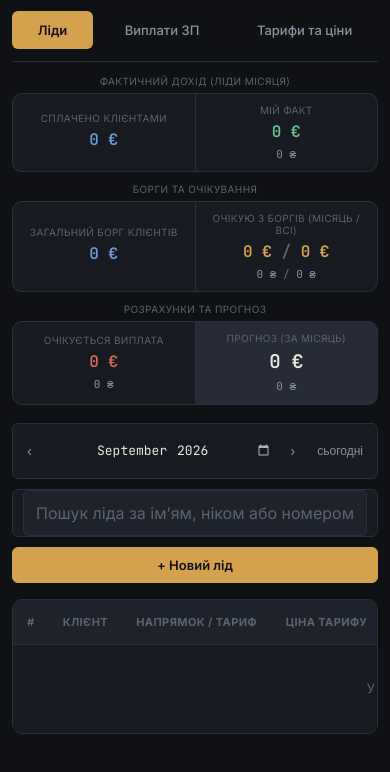
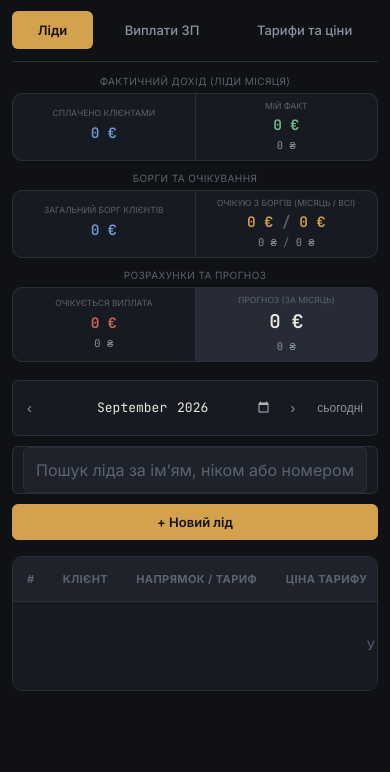
Before and after one commit to vladosssssssss/staty, a plain HTML site: page index.html in a window 390 px wide. Shown: the part 64-836 px from the top of the page. Drawn offline with Linux system fonts and the light colour scheme; no server answers.

Commit message:
Update style.css

```diff
--- a/style.css
+++ b/style.css
@@ -133,7 +133,6 @@ table { width: 100%; border-collapse: collapse; }
 .form-row--split { display: grid; grid-template-columns: 1fr 1fr; gap: 16px; }
 .lead-edit-grid { display: grid; grid-template-columns: 1fr 1fr; gap: 16px; margin-bottom: 12px; }
 
-/* Глобальні стилі полів */
 input[type="text"], input[type="number"], input[type="date"], input[type="month"], select, textarea { width: 100%; box-sizing: border-box; display: block; background: var(--surface-2); border: 1px solid var(--rule); border-radius: var(--radius-sm); color: var(--text); font-family: var(--font-body); font-size: 14px; padding: 11px 12px; outline: none; transition: border 0.15s; -webkit-appearance: none; appearance: none; }
 select { background-image: linear-gradient(45deg, transparent 50%, var(--gold) 50%), linear-gradient(135deg, var(--gold) 50%, transparent 50%); background-position: calc(100% - 15px) 50%, calc(100% - 10px) 50%; background-size: 5px 5px, 5px 5px; background-repeat: no-repeat; padding-right: 32px; cursor: pointer; }
 select option { background: var(--surface-2); color: var(--text); }
@@ -163,15 +162,10 @@ input:focus, select:focus, textarea:focus { border-color: var(--gold); }
 .payments-head h4 { margin: 0; font-size: 15px; font-weight: 600; }
 .payments-table-wrap { overflow-x: auto; border: 1px solid var(--rule); border-radius: var(--radius-sm); background: var(--surface); }
 
-/* Ідеально рівні ціни та відсотки у налаштуваннях */
 .settings-group { margin-bottom: 26px; }
 .settings-group h3 { font-family: var(--font-display); font-size: 15px; font-weight: 600; color: var(--gold); margin: 0 0 10px; text-align: center; }
 .settings-table { border: 1px solid var(--rule); border-radius: var(--radius); overflow: hidden; background: var(--surface); }
-
-/* Відцентровані інпути грошей */
 .settings-table input { width: 100px; text-align: center; margin: 0 auto; display: block; }
-
-/* Відцентрований блок з відсотком */
 .pct-field { display: inline-flex; align-items: center; justify-content: center; gap: 8px; width: 100%; }
 .pct-field input { width: 80px !important; text-align: center; margin: 0; display: block; flex: none; }
 
@@ -194,8 +188,13 @@ input:focus, select:focus, textarea:focus { border-color: var(--gold); }
   .tabs { width: 100%; margin: 0; flex-wrap: wrap; gap: 6px; }
   .tab { flex: 1 1 auto; text-align: center; padding: 10px; font-size: 13px; white-space: nowrap; }
   .ledger__figures { gap: 10px; margin-top: 12px; }
-  .figure { padding: 10px; gap: 4px; }
-  .figure__value { font-size: 16px; overflow-wrap: anywhere; }
+
+  /* Зменшено шрифти та відступи у блоках на телефоні, щоб усе влазило */
+  .figure { padding: 8px 4px; gap: 3px; }
+  .figure__label { font-size: 8.5px; letter-spacing: 0; line-height: 1.15; }
+  .figure__value { font-size: 14.5px; overflow-wrap: anywhere; }
+  .figure__sub { font-size: 10.5px; }
+
   .toolbar { align-items: stretch; gap: 10px; margin-bottom: 16px; }
   .month-nav, .search-box, .toolbar > .btn { width: 100%; }
   .month-nav { justify-content: space-between; }
@@ -214,9 +213,7 @@ input:focus, select:focus, textarea:focus { border-color: var(--gold); }
   .mini-fig { padding: 10px; }
   .mini-fig b { font-size: 13px; }
   .payments-table { min-width: 500px; }
-
   input[type="text"], input[type="number"], input[type="date"], input[type="month"], select, textarea { font-size: 16px; padding: 12px; min-height: 46px; }
-
   .toast { left: 12px; right: 12px; bottom: 12px; transform: translateY(20px); text-align: center; }
   .toast.show { transform: translateY(0); }
 }
@@ -229,12 +226,9 @@ input:focus, select:focus, textarea:focus { border-color: var(--gold); }
   .settings-table td { display: block; padding: 0; border: none; text-align: center !important; }
   .settings-table td[data-label]::before { content: attr(data-label); display: block; font-size: 9.5px; text-transform: uppercase; letter-spacing: 0.4px; color: var(--text-dim); margin-bottom: 8px; }
   .settings-table td.cell-strong { grid-column: 1 / -1; padding-bottom: 12px; border-bottom: 1px solid var(--rule-soft); }
-
-  /* Ідеальне центрування полів на телефоні */
   .settings-table input { width: 100%; text-align: center; margin: 0; }
   .pct-field { display: flex; align-items: center; justify-content: center; gap: 8px; width: 100%; }
   .settings-table .pct-field input { width: 120px !important; flex: none; text-align: center; }
-
   .settings-table td:last-child { grid-column: 1 / -1; margin-top: 4px; }
   .settings-table td:last-child .btn { width: 100%; padding: 12px; }
 }
```
